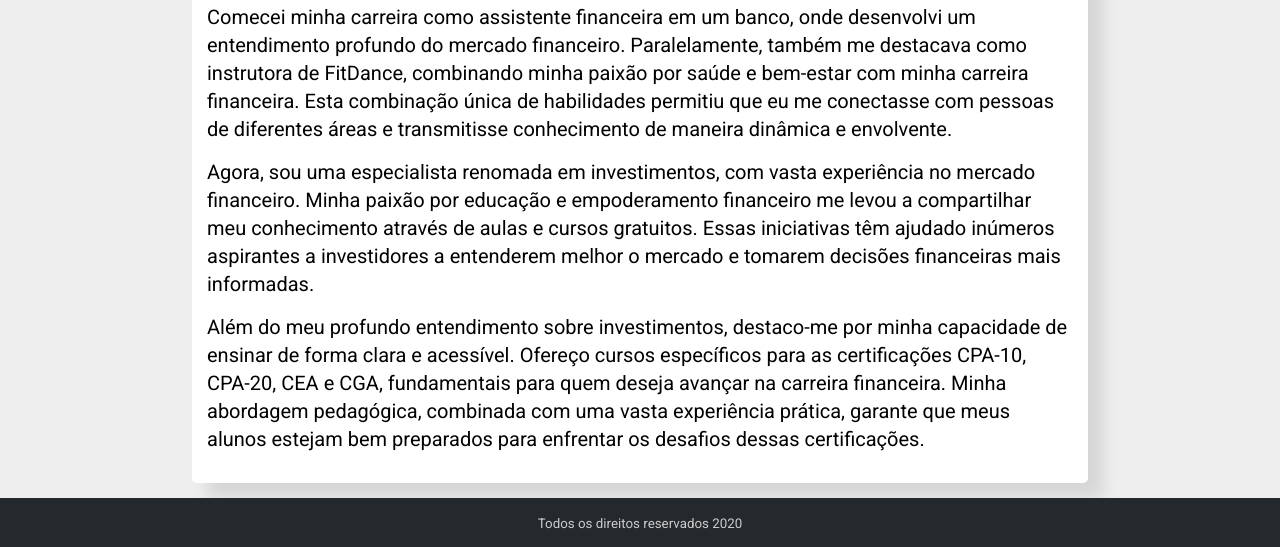
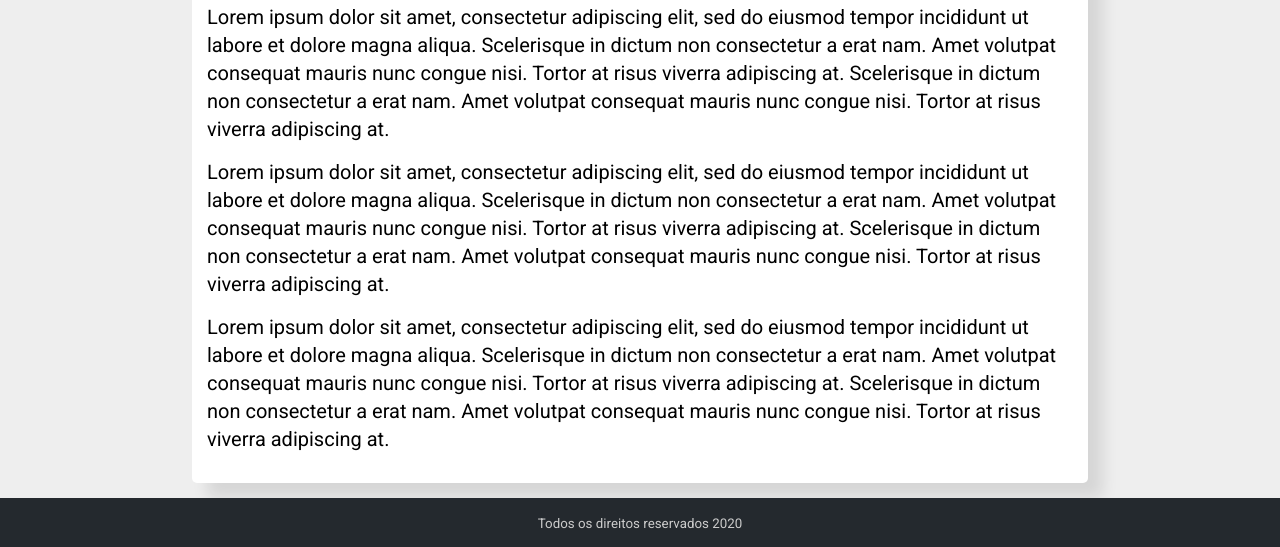
Before and after one commit to bapzan/bapzan.github.io, a plain HTML site: page sobre.html in a window 1280 px wide. Shown: the part 624-1171 px from the top of the page. Drawn offline with nearby package versions, Linux system fonts and the light colour scheme.

Commit message:
Add files via upload
substituindo

```diff
--- a/sobre.html
+++ b/sobre.html
@@ -43,31 +43,40 @@
             <article class="sobre">
                 <section class="foto-social">
                     <div class="foto">
-                        <img src="./img/mulher.jpg" alt="Minha foto" title="colocar meu nome">
+                        <img src="./img/homem.jpg" alt="Minha foto" title="colocar meu nome">
                     </div>
                 </section>
                 <section class="texto">
-                    <h1 class="nome">Victória Ferraz</h1>
+                    <h1 class="nome">Marcus Soares Filho</h1>
                     <p class="paragrafo">
-                        Comecei minha carreira como assistente financeira em um banco,
-                        onde desenvolvi um entendimento profundo do mercado financeiro. Paralelamente,
-                        também me destacava como instrutora de FitDance, combinando minha paixão por
-                        saúde e bem-estar com minha carreira financeira. Esta combinação única de habilidades
-                        permitiu que eu me conectasse com pessoas de diferentes áreas e transmitisse
-                        conhecimento de maneira dinâmica e envolvente.
+                        Lorem ipsum dolor sit amet, consectetur adipiscing elit,
+                        sed do eiusmod tempor incididunt ut labore et dolore
+                        magna aliqua. Scelerisque in dictum non consectetur a
+                        erat nam. Amet volutpat consequat mauris nunc congue nisi.
+                        Tortor at risus viverra adipiscing at.
+                        Scelerisque in dictum non consectetur a
+                        erat nam. Amet volutpat consequat mauris nunc congue nisi.
+                        Tortor at risus viverra adipiscing at.
                     </p>
                     <p class="paragrafo">
-                        Agora, sou uma especialista renomada em investimentos, com vasta experiência no mercado financeiro.
-                        Minha paixão por educação e empoderamento financeiro me levou a compartilhar meu conhecimento através
-                        de aulas e cursos gratuitos. Essas iniciativas têm ajudado inúmeros aspirantes a investidores a
-                        entenderem melhor o mercado e tomarem decisões financeiras mais informadas.
+                        Lorem ipsum dolor sit amet, consectetur adipiscing elit,
+                        sed do eiusmod tempor incididunt ut labore et dolore
+                        magna aliqua. Scelerisque in dictum non consectetur a
+                        erat nam. Amet volutpat consequat mauris nunc congue nisi.
+                        Tortor at risus viverra adipiscing at.
+                        Scelerisque in dictum non consectetur a
+                        erat nam. Amet volutpat consequat mauris nunc congue nisi.
+                        Tortor at risus viverra adipiscing at.
                     </p>
                     <p class="paragrafo">
-                        Além do meu profundo entendimento sobre investimentos, destaco-me por minha capacidade
-                        de ensinar de forma clara e acessível. Ofereço cursos específicos para as certificações CPA-10, CPA-20, CEA e CGA,
-                        fundamentais para quem deseja avançar na carreira financeira. Minha abordagem pedagógica,
-                        combinada com uma vasta experiência prática, garante que meus alunos estejam bem preparados
-                        para enfrentar os desafios dessas certificações.
+                        Lorem ipsum dolor sit amet, consectetur adipiscing elit,
+                        sed do eiusmod tempor incididunt ut labore et dolore
+                        magna aliqua. Scelerisque in dictum non consectetur a
+                        erat nam. Amet volutpat consequat mauris nunc congue nisi.
+                        Tortor at risus viverra adipiscing at.
+                        Scelerisque in dictum non consectetur a
+                        erat nam. Amet volutpat consequat mauris nunc congue nisi.
+                        Tortor at risus viverra adipiscing at.
                     </p>
                 </section>
             </article>
```
Also changed, not shown: index.html (+4 -4 lines), img/1mulher.jpg (added), img/cea.jpeg (added), img/cpa10.jpeg (added), img/cpa20.jpeg (added), img/mulher.jpg, 1 other file.
